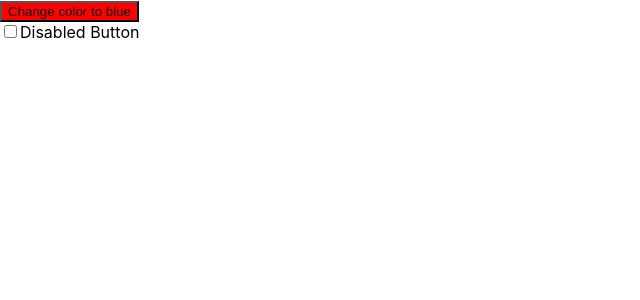
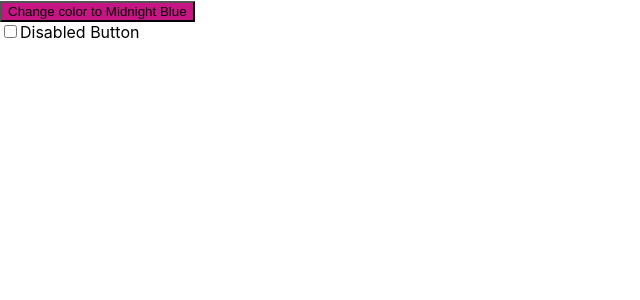
Before and after one commit to anitkumarsingh/react-testing-practice, a React (Create React App) app: page / in a window 1280 px wide. Shown: the top 300 px of the page, without its empty margins (0-640 px from the left). Built offline with nearby package versions, Linux system fonts and the light colour scheme.

Commit message:
code challenge 3

```diff
--- a/src/App.js
+++ b/src/App.js
@@ -1,9 +1,10 @@
 import { useState } from 'react';
+import { spacesBetweenColors } from './utils/spacesBetweenColors';
 
 const App = () => {
-	const [currentColor, setCurrentColor] = useState('red');
-  const [isDisabled, setIsDisabled] = useState(false);
-	const color = currentColor === 'red' ? 'blue' : 'red';
+	const [currentColor, setCurrentColor] = useState('MediumVioletRed');
+	const [isDisabled, setIsDisabled] = useState(false);
+	const color = currentColor === 'MediumVioletRed' ? 'MidnightBlue' : 'MediumVioletRed';
 
 	const disableHandler = () => {
 		setIsDisabled(!isDisabled);
@@ -16,7 +17,7 @@ const App = () => {
 				style={{ backgroundColor: isDisabled ? 'gray' : currentColor }}
 				onClick={() => setCurrentColor(color)}
 				disabled={isDisabled}>
-				Change color to {color}
+				Change color to {spacesBetweenColors(color)}
 			</button>
 			<br />
 			<input
```
Also changed, not shown: 1 other file (tests, documents, lock files or other folders).
